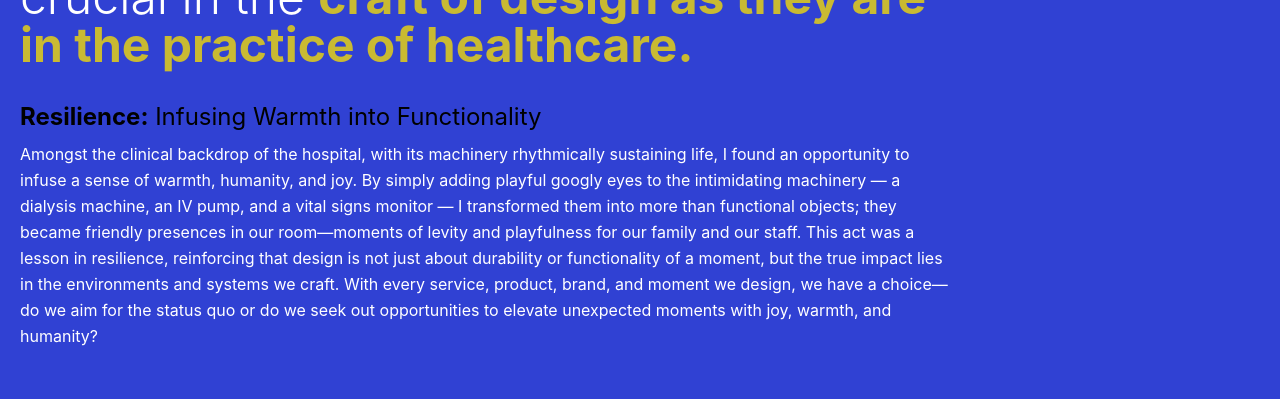
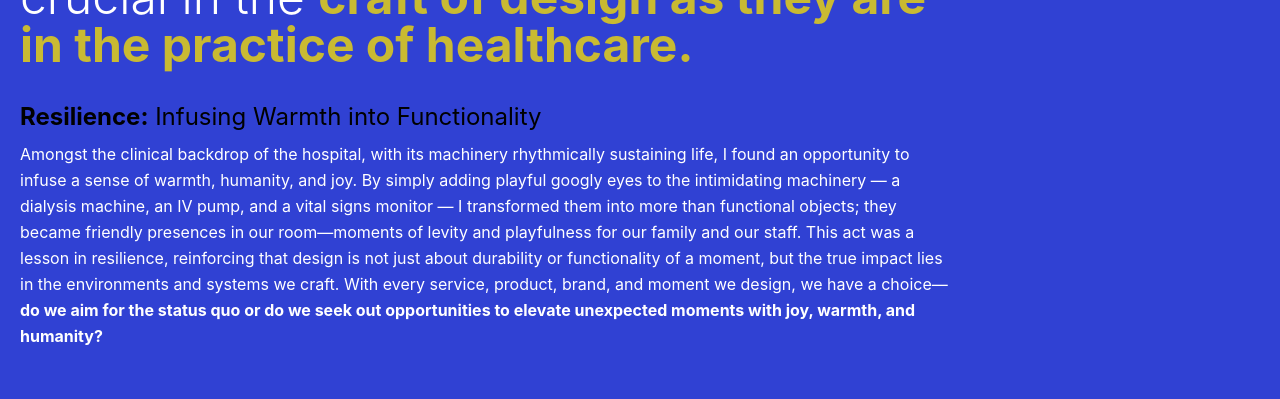
Before and after one commit to avoiceandname/portfolio, a Next.js app: page /craft in a window 1280 px wide. Shown: the part 1779-2178 px from the top of the page. Built offline with nearby package versions, Linux system fonts and the light colour scheme.

Commit message:
text change bold

```diff
--- a/pages/craft.tsx
+++ b/pages/craft.tsx
@@ -114,9 +114,11 @@ export default function Contact() {
                 reinforcing that design is not just about durability or
                 functionality of a moment, but the true impact lies in the
                 environments and systems we craft. With every service, product,
-                brand, and moment we design, we have a choice—do we aim for the
-                status quo or do we seek out opportunities to elevate unexpected
-                moments with joy, warmth, and humanity?
+                brand, and moment we design, we have a choice—
+                <span className="font-bold">
+                  do we aim for the status quo or do we seek out opportunities
+                  to elevate unexpected moments with joy, warmth, and humanity?
+                </span>
               </p>
             </div>
           </div>
```
